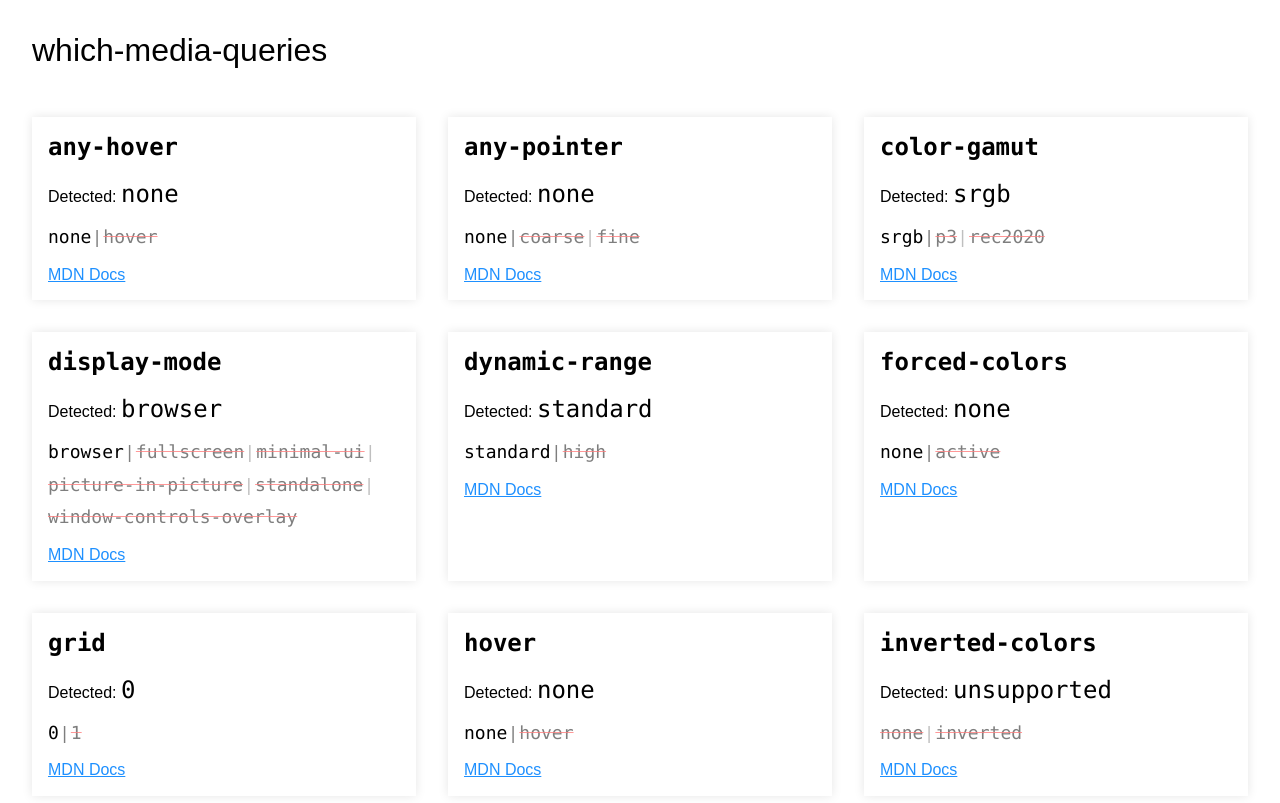
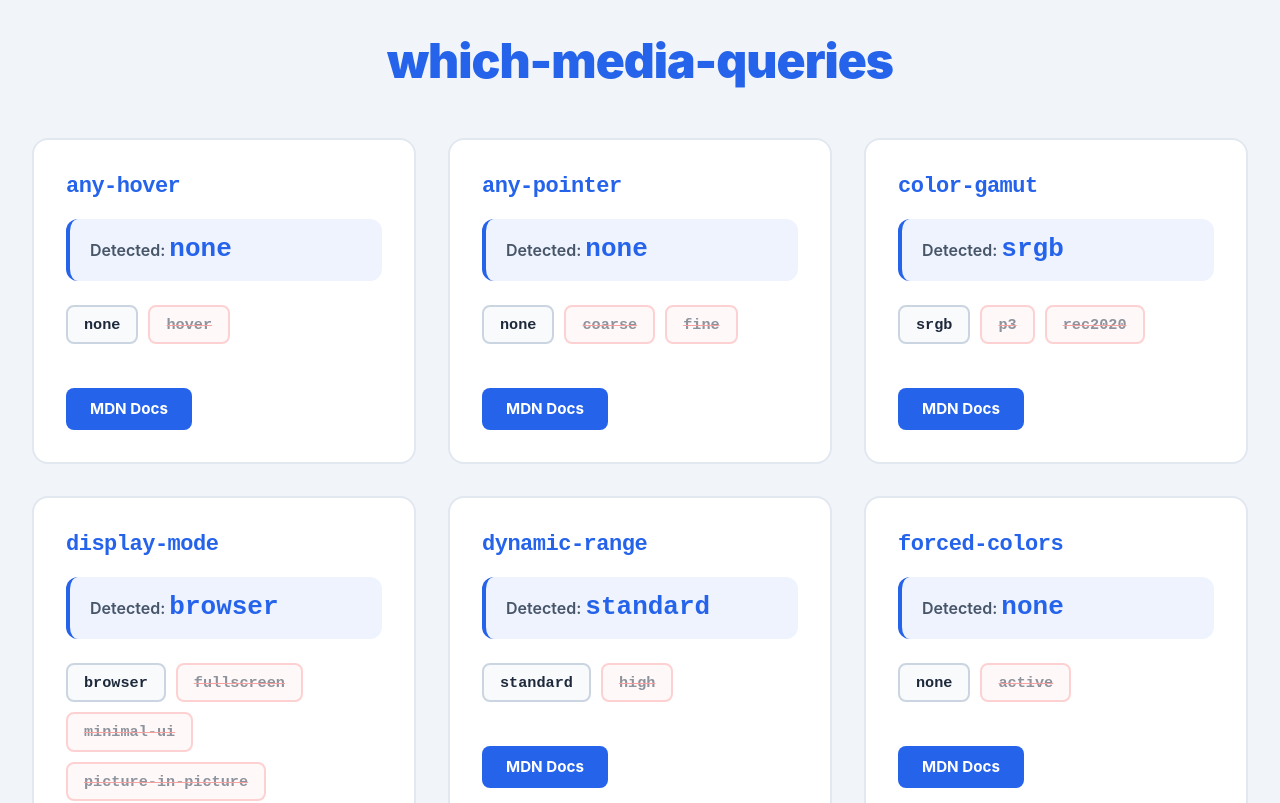
Before and after one commit to jackdomleo7/which-media-queries, a Vue app: page / in a window 1280 px wide. Shown: the top 803 px of the page. Built offline with nearby package versions, Linux system fonts and the light colour scheme.

Commit message:
feat: Improve UI

```diff
--- a/src/App.vue
+++ b/src/App.vue
@@ -16,11 +16,54 @@ import { RouterView } from 'vue-router'
 
 <style lang="scss" scoped>
 header {
-  font-size: 2rem;
+  font-size: 3rem;
+  font-weight: 900;
+  text-align: center;
+  color: #60a5fa;
+  margin-bottom: 1.5rem;
+  letter-spacing: -0.0625rem;
+  line-height: 1.2;
+
+  @media (prefers-color-scheme: light) {
+    color: #2563eb;
+  }
 }
 
 footer {
-  margin-top: 4rem;
+  margin-top: 6rem;
+  padding: 2rem 0;
   text-align: center;
+
+  a {
+    color: white;
+    font-size: 1.1rem;
+    padding: 1rem 2rem;
+    background: #3b82f6;
+    border-radius: 0.75rem;
+    display: inline-block;
+    font-weight: 700;
+
+    @media (prefers-reduced-motion: no-preference) {
+      transition: all 0.3s ease;
+    }
+
+    &:hover {
+      background: #2563eb;
+      text-decoration: none;
+
+      @media (prefers-reduced-motion: no-preference) {
+        transform: translateY(-0.125rem);
+        box-shadow: 0 0.25rem 0.75rem rgba(59, 130, 246, 0.5);
+      }
+    }
+
+    @media (prefers-color-scheme: light) {
+      background: #2563eb;
+
+      &:hover {
+        background: #1d4ed8;
+      }
+    }
+  }
 }
 </style>
--- a/src/assets/_global.scss
+++ b/src/assets/_global.scss
@@ -11,13 +11,32 @@ html {
 }
 
 body {
-  font-family: sans-serif;
+  font-family: -apple-system, BlinkMacSystemFont, 'Segoe UI', Roboto, Oxygen, Ubuntu, Cantarell, sans-serif;
   text-rendering: optimizeLegibility;
   -webkit-font-smoothing: antialiased;
   -moz-osx-font-smoothing: grayscale;
+  background: #0f172a;
+  min-height: 100vh;
+  margin: 0;
+  color: #2d3748;
+
+  @media (prefers-color-scheme: light) {
+    background: #f1f5f9;
+  }
 }
 
 a {
   touch-action: manipulation;
-  color: dodgerblue;
+  color: #667eea;
+  text-decoration: none;
+  font-weight: 600;
+
+  @media (prefers-reduced-motion: no-preference) {
+    transition: all 0.3s ease;
+  }
+
+  &:hover {
+    color: #764ba2;
+    text-decoration: underline;
+  }
 }
--- a/src/components/MediaQueryItem.vue
+++ b/src/components/MediaQueryItem.vue
@@ -36,36 +36,128 @@ const detected = computed(() => {
 
 <style lang="scss" scoped>
 .media-item {
-  background-color: #fff;
-  box-shadow: 0 0 10px rgba(0, 0, 0, 0.1);
-  padding: 1rem;
+  background: #1e293b;
+  border-radius: 1rem;
+  padding: 2rem;
+  border: 0.125rem solid #334155;
+
+  @media (prefers-reduced-motion: no-preference) {
+    transition: all 0.3s cubic-bezier(0.4, 0, 0.2, 1);
+    animation: fadeIn 0.5s ease;
+  }
+
+  @media (prefers-color-scheme: light) {
+    background: #ffffff;
+    border-color: #e2e8f0;
+  }
+
+  &:hover {
+    border-color: #3b82f6;
+
+    @media (prefers-reduced-motion: no-preference) {
+      transform: translateY(-0.25rem);
+      box-shadow: 0 0.75rem 1.5rem rgba(0, 0, 0, 0.4);
+    }
+
+    @media (prefers-color-scheme: light) {
+      @media (prefers-reduced-motion: no-preference) {
+        box-shadow: 0 0.75rem 1.5rem rgba(0, 0, 0, 0.1);
+      }
+    }
+  }
 
   &__heading {
     margin-top: 0;
+    margin-bottom: 1.25rem;
+    font-size: 1.375rem;
+    font-weight: 800;
+
+    code {
+      color: #60a5fa;
+      font-family: 'Courier New', Courier, monospace;
+      font-weight: 900;
+      letter-spacing: -0.03125rem;
+
+      @media (prefers-color-scheme: light) {
+        color: #2563eb;
+      }
+    }
   }
 
   &__detected {
+    margin: 1.25rem 0;
+    padding: 1rem 1.25rem;
+    background: rgba(59, 130, 246, 0.1);
+    border-radius: 0.75rem;
+    border-left: 0.25rem solid #3b82f6;
+    font-weight: 600;
+    color: #94a3b8;
+
+    @media (prefers-color-scheme: light) {
+      background: rgba(37, 99, 235, 0.08);
+      border-left-color: #2563eb;
+      color: #475569;
+    }
+
     code {
-      font-size: 1.5rem;
+      font-family: 'Courier New', Courier, monospace;
+      font-size: 1.625rem;
+      font-weight: 800;
+      color: #60a5fa;
+
+      @media (prefers-color-scheme: light) {
+        color: #2563eb;
+      }
     }
   }
 
   &__values {
     display: flex;
-    gap: 0.75rem;
+    gap: 0.625rem;
     flex-wrap: wrap;
     list-style-type: none;
     padding: 0;
-    font-size: 1.125rem;
+    font-size: 0.95rem;
+    margin: 1.5rem 0;
 
     > li {
       position: relative;
+      padding: 0.5rem 1rem;
+      background: #0f172a;
+      border: 0.125rem solid #334155;
+      border-radius: 0.5rem;
 
-      &:not(:last-child)::after {
-        position: absolute;
-        content: '|';
-        right: -0.5rem;
-        opacity: 0.5;
+      @media (prefers-reduced-motion: no-preference) {
+        transition: all 0.2s ease;
+      }
+
+      @media (prefers-color-scheme: light) {
+        background: #f8fafc;
+        border-color: #cbd5e1;
+      }
+
+      &:hover:not(.media-item__value--strikethrough) {
+        background: #1e293b;
+        border-color: #3b82f6;
+
+        @media (prefers-reduced-motion: no-preference) {
+          transform: translateY(-0.125rem);
+        }
+
+        @media (prefers-color-scheme: light) {
+          background: #eff6ff;
+          border-color: #3b82f6;
+        }
+      }
+
+      code {
+        color: #cbd5e1;
+        font-family: 'Courier New', Courier, monospace;
+        font-weight: 700;
+
+        @media (prefers-color-scheme: light) {
+          color: #1e293b;
+        }
       }
     }
   }
@@ -73,8 +165,82 @@ const detected = computed(() => {
   &__value {
     &--strikethrough {
       text-decoration: line-through;
-      opacity: 0.5;
-      text-decoration-color: rgba(255, 0, 0, 0.8);
+      opacity: 0.35;
+      text-decoration-color: #ef4444;
+      border-color: #7f1d1d !important;
+
+      &:hover {
+        border-color: #7f1d1d !important;
+
+        @media (prefers-reduced-motion: no-preference) {
+          transform: none !important;
+        }
+
+        @media (prefers-color-scheme: light) {
+          border-color: #fca5a5 !important;
+        }
+      }
+
+      code {
+        color: #ef4444;
+
+        @media (prefers-color-scheme: light) {
+          color: #dc2626;
+        }
+      }
+
+      @media (prefers-color-scheme: light) {
+        border-color: #fca5a5 !important;
+        background: #fef2f2 !important;
+        opacity: 0.5;
+      }
+    }
+  }
+
+  a {
+    display: inline-block;
+    margin-top: 1.25rem;
+    padding: 0.75rem 1.5rem;
+    background: #3b82f6;
+    color: white;
+    border-radius: 0.5rem;
+    font-size: 0.95rem;
+    font-weight: 700;
+
+    @media (prefers-reduced-motion: no-preference) {
+      transition: all 0.3s ease;
+    }
+
+    @media (prefers-color-scheme: light) {
+      background: #2563eb;
+    }
+
+    &:hover {
+      background: #2563eb;
+      text-decoration: none;
+      color: white;
+
+      @media (prefers-reduced-motion: no-preference) {
+        transform: translateY(-0.125rem);
+        box-shadow: 0 0.25rem 0.75rem rgba(59, 130, 246, 0.4);
+      }
+
+      @media (prefers-color-scheme: light) {
+        background: #1d4ed8;
+      }
+    }
+  }
+}
+
+@media (prefers-reduced-motion: no-preference) {
+  @keyframes fadeIn {
+    from {
+      opacity: 0;
+      transform: translateY(1.25rem);
+    }
+    to {
+      opacity: 1;
+      transform: translateY(0);
     }
   }
 }
--- a/src/views/Home.vue
+++ b/src/views/Home.vue
@@ -15,10 +15,11 @@ items.sort((a,b) => (a.query > b.query) ? 1 : ((b.query > a.query) ? -1 : 0)) //
 main {
   margin-top: 3rem;
   display: grid;
-  gap: 2rem;
+  gap: 1.5rem;
   grid-template-columns: 1fr;
 
   @media (min-width: 400px) {
+    gap: 2rem;
     grid-template-columns: repeat(auto-fill, minmax(22rem, 1fr));
   }
 }
```
Also changed, not shown: public/favicon.svg.
